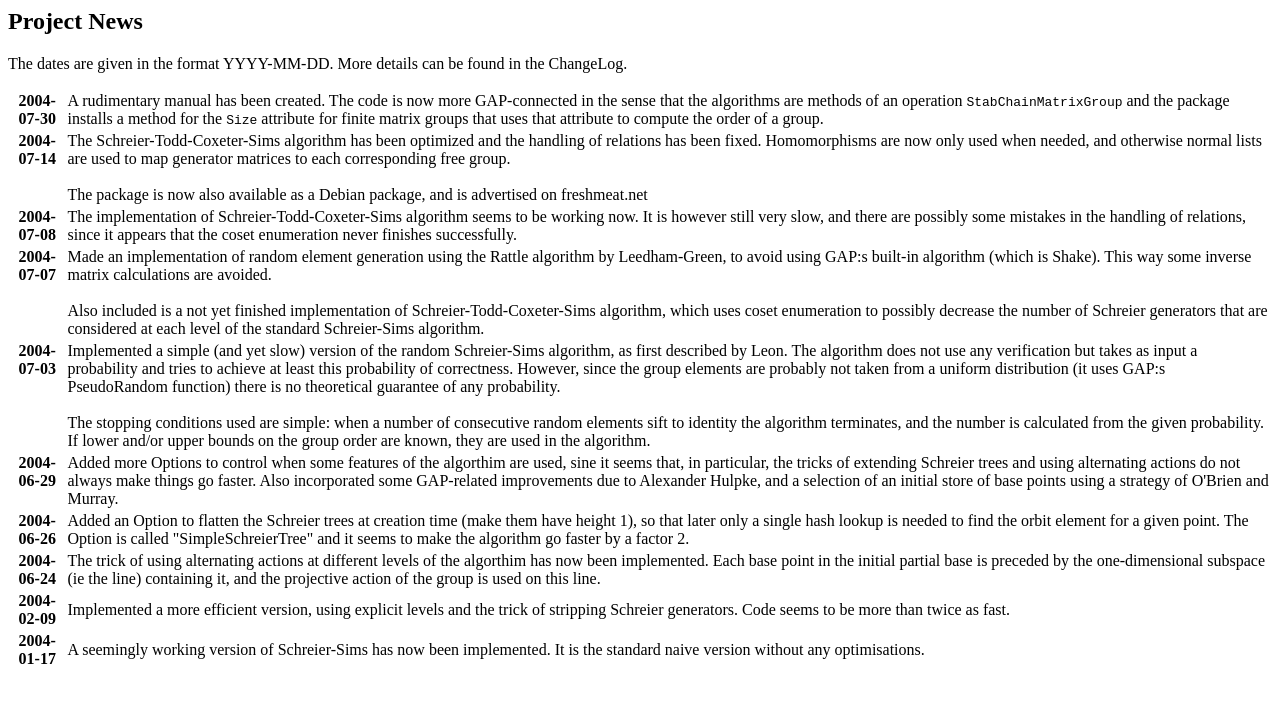
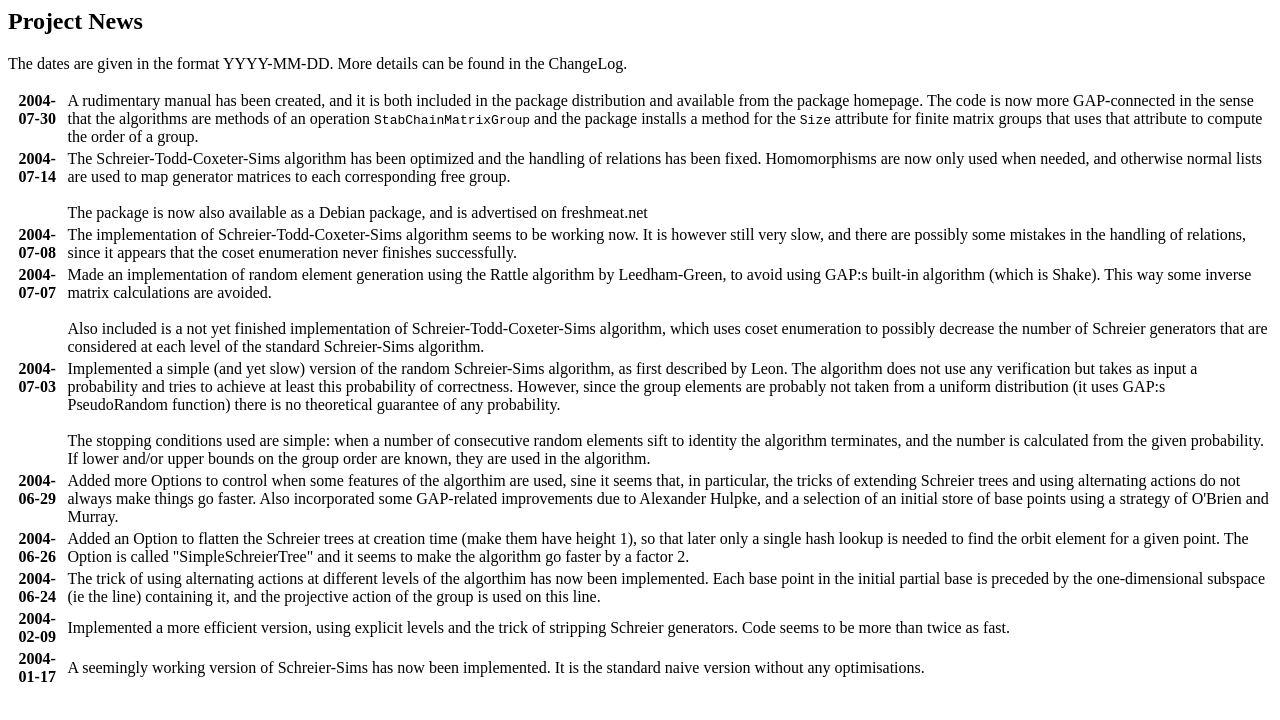
Before and after one commit to gap-packages/matrixss, a plain HTML site: page doc/www/news.html in a window 1280 px wide. Drawn offline with Linux system fonts and the light colour scheme.

Commit message:
Update for new release.

```diff
--- a/doc/www/news.html
+++ b/doc/www/news.html
@@ -12,7 +12,7 @@
 <tr>
 <th valign="top">2004-07-30</th>
 <td> A rudimentary manual has been
-created. The code is now more GAP-connected in the sense that the
+created, and it is both included in the package distribution and available from the package homepage. The code is now more GAP-connected in the sense that the
 algorithms are methods of an operation <tt>StabChainMatrixGroup</tt>
 and the package installs a method for the <tt>Size</tt> attribute for
 finite matrix groups that uses that attribute to compute the order of
```
Also changed, not shown: 2 other files.
